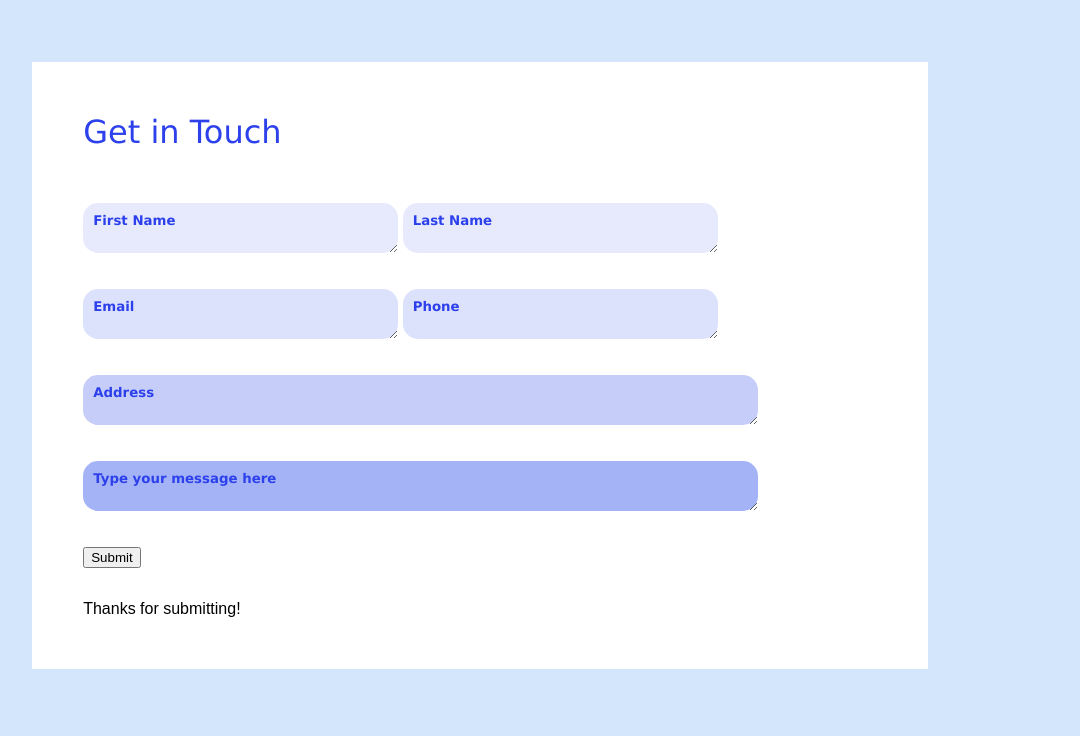
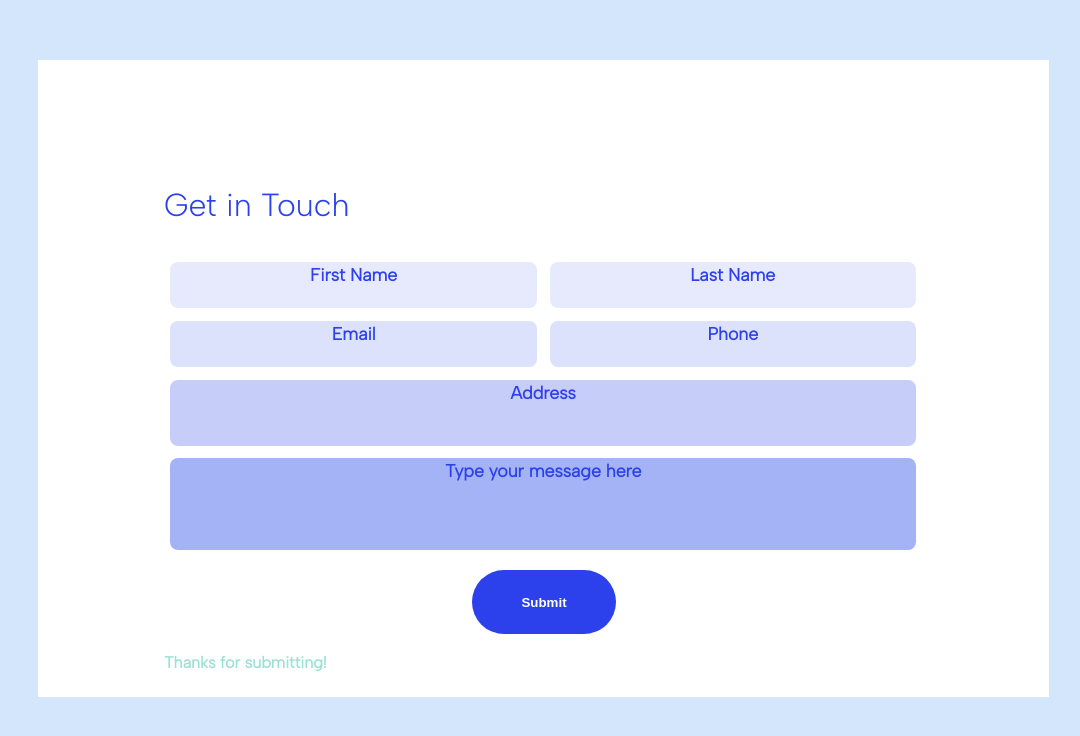
Before and after one commit to lzraj/5w_test, a website: page index.html in a window 1280 px wide. Shown: the part 130-866 px from the top of the page, without its empty margins (160-1240 px from the left). Drawn offline with Linux system fonts and the light colour scheme.

Commit message:
post deadline

```diff
--- a/css/global.css
+++ b/css/global.css
@@ -1,5 +1,7 @@
 
 :root{
+    font-family: 'Albert Sans', sans-serif;
+    font-stretch: condensed;
     --row1-color: #e7e9fc;
     --row2-color: #dce1fc;
     --row3-color: #c7cdf9;
@@ -12,6 +14,4 @@
 
 body {
     background-color: var(--nav-bg-color);
-    margin: 0;
-    font-family: 'Montserrat', sans-serif;
   }
--- a/css/home.css
+++ b/css/home.css
@@ -1,87 +1,87 @@
 .nav {
     display: flex;
-    justify-content: center;
-    flex-direction: column;
+    flex-flow: column;
+    width: 60%;
     background-color: var(--white-color);
-    margin: 15% 15%;
-    padding: 4%;
-    gap: 2em;
+    margin: 15% 15% 15% 15%;
+    padding: 10% 10% 2% 10%;
+    gap: 2rem;
 }
 
-.header {
-display: ;
-font-family: 'Lucida Sans', 'Lucida Sans Regular', 'Lucida Grande', 'Lucida Sans Unicode', Geneva, Verdana, sans-serif;
-color: var(--btn-color);
-font-size: 2em;
-margin: 0;
-align-items: left;
-padding-bottom: 20px;
+.nav .header {
+
+    justify-content: left;
+    color: var(--btn-color);
+    font-size: 2rem;
 }
 
-
-
-.nav .row1 {
-    font-family: 'Lucida Sans', 'Lucida Sans Regular', 'Lucida Grande', 'Lucida Sans Unicode', Geneva, Verdana, sans-serif;
+.nav .rows .row {
+    text-align: center;
+    resize: none;
+    outline: none;
+    flex-wrap: wrap;
+    font-family: 'Albert Sans';
+    font-stretch: condensed;
     font-weight: bold;
-    justify-content: center;
-    background-color: var(--row1-color);
+    width: 50%;
+    margin: 0.4rem;
+    font-size: 1.1rem;
+    background: var(--row1-color) center center;
     color: var(--btn-color);
-    padding: 10px;
-    gap: 10%;
-    border-radius: 15px;
+    border-radius: 0.5rem;
     border: none;
     }
 
-.nav .row2 {
-    font-family: 'Lucida Sans', 'Lucida Sans Regular', 'Lucida Grande', 'Lucida Sans Unicode', Geneva, Verdana, sans-serif;
-    font-weight: bold;
-    justify-content: center;
-    background-color: var(--row2-color);
-    color: var(--btn-color);
-    padding: 10px;
-    gap: 10%;
-    border-radius: 15px;
-    border: none;
-}
-.nav .row3 {
-    font-family: 'Lucida Sans', 'Lucida Sans Regular', 'Lucida Grande', 'Lucida Sans Unicode', Geneva, Verdana, sans-serif;
-    font-weight: bold;
-    justify-content: center;
-    background-color: var(--row3-color);
-    color: var(--btn-color);
-    padding: 10px;
-    gap: 10%;
-    border-radius: 15px;
-    border: none;
+.nav .row.two {
+
+    background: var(--row2-color);
 }
 
-.nav .row4 {
-    font-family: 'Lucida Sans', 'Lucida Sans Regular', 'Lucida Grande', 'Lucida Sans Unicode', Geneva, Verdana, sans-serif;
-    font-weight: bold;
-    justify-content: center;
-    background-color: var(--row4-color);
-    color: var(--btn-color);
-    padding: 10px;
-    gap: 10%;
-    border-radius: 15px;
-    border: none;
+.nav .row.three {
+    background-color: var(--row3-color);
+    width: 100%;
+    height: 3.5em;
 }
 
-.footer
-{
-    font-size: 2em;
-    font-weight: bold;
-    font-family: Arial, Helvetica, sans-serif;
-    justify-content: left;
-    color: var(--footer-txt-color);
+.nav .row.four {
+    background-color: var(--row4-color);
+    width: 100%;
+    height: 5em;
 
 }
 
-.btn
+.nav div{
+    display: flex;
+    justify-content: center;
+    align-items: center;
+
+}
+
+.nav button
 {
+    left: 55%;
+    transform:translateX(-50%);
+    position: absolute;
+    height: 4rem;
+    width: 9rem;
     font-weight: bold;
-    border-radius: 15px;
+    background-color: var(--btn-color);
+    color: var(--white-color);
+    border: none;
+    border-radius: 40px;
+    margin-top: 1em;
+
+}
+
+.nav footer
+{
+    margin-top: 4em;
     justify-content: center;
+    color: var(--footer-txt-color);
+    font-size: 1em;
+    font-stretch: extra-condensed;
+    font-weight: bold;
+    justify-content: left;
 
 
 }
--- a/index.html
+++ b/index.html
@@ -7,26 +7,21 @@
     <title>5w test</title>
     <link rel="stylesheet" href="./css/home.css">
     <link rel="stylesheet" href="./css/global.css">
+    <link href="https://fonts.googleapis.com/css2?family=Albert+Sans:wght@300&display=swap" rel="stylesheet">
 </head>
 <body>
 
 <div class="nav">
 
     <div class="header">Get in Touch</div>
-    <div><textarea class="row1" cols="35" >First Name</textarea> <textarea class="row1" cols="35">Last Name</textarea></div>
-    <div><textarea class="row2" cols="35" >Email</textarea> <textarea class="row2" cols="35">Phone</textarea></div>
-    <div><textarea class="row3" cols="80" >Address</textarea></div>
-    <div><textarea class="row4" cols="80" >Type your message here</textarea></div>
-    <div class="btn"> <button type="button">Submit</button></div>
-    <footer>Thanks for submitting!</footer>
-
-
-
-
-
-
-
-</div>
-
+        <form action="#" class="rows">
+            <div> <textarea class="row">First Name</textarea> <textarea class="row">Last Name</textarea></div>
+            <div><textarea class="row two">Email</textarea> <textarea class="row two">Phone</textarea></div>
+            <div><textarea class="row three">Address</textarea></div>
+            <div><textarea class="row four">Type your message here</textarea></div>
+            <button type="button" onclick="submit">Submit</button>
+        </form>
+            <footer>Thanks for submitting!</footer>
+    </div>
 
 </body>
```
